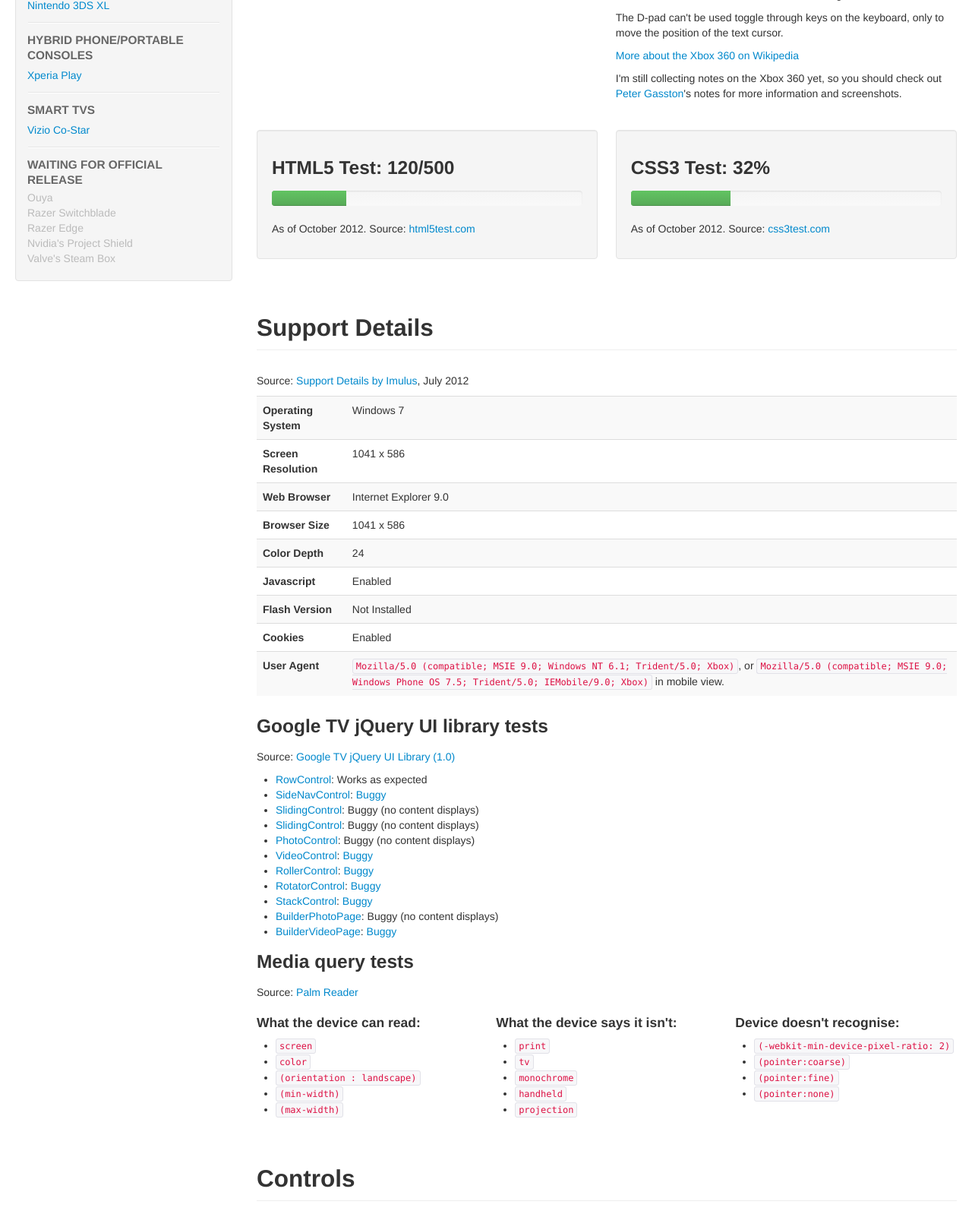
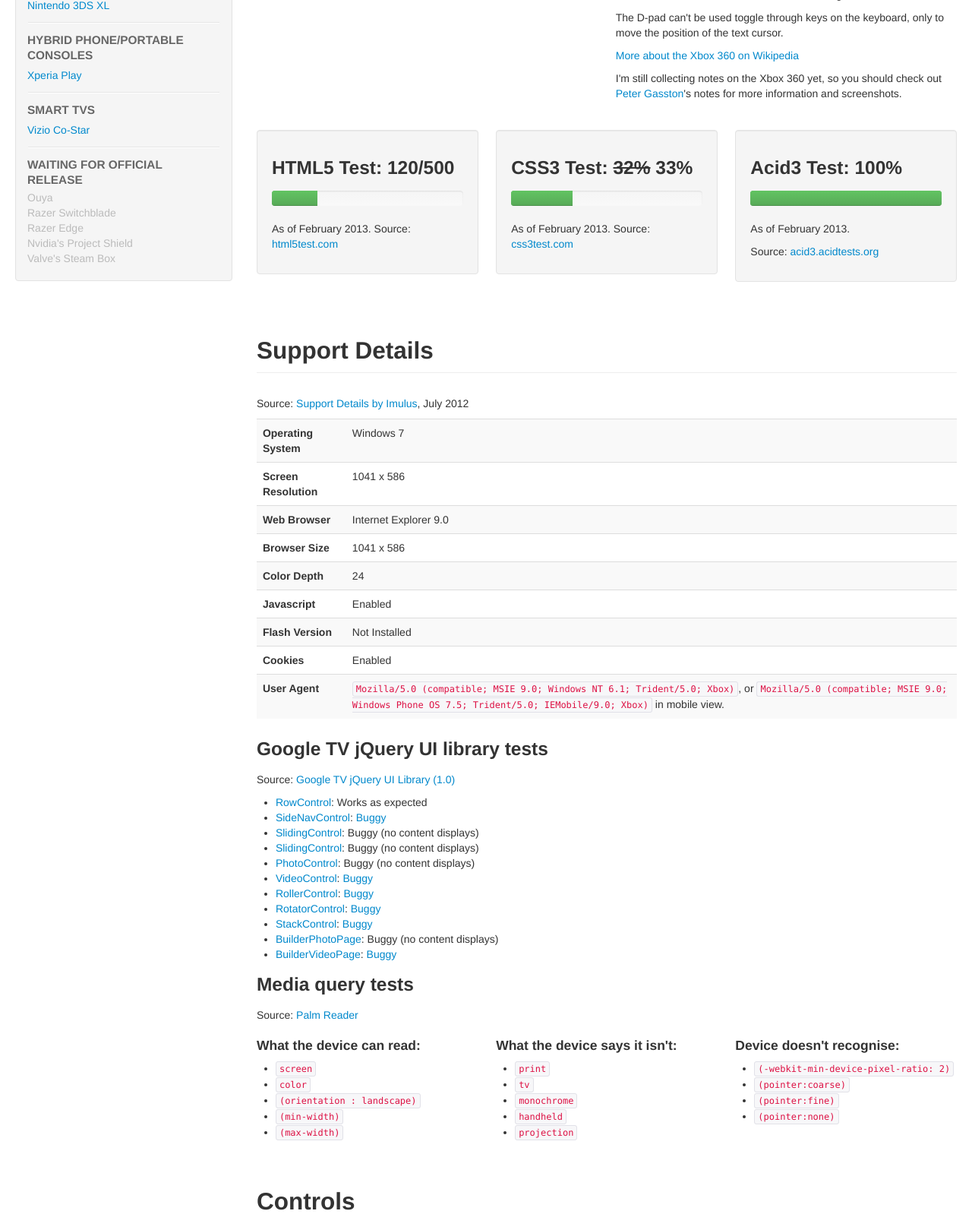
Before and after one commit to maban/console-browsers, a PHP site: page /device/xbox360.php in a window 1280 px wide. Shown: the part 493-2091 px from the top of the page at 76% size. Run offline with PHP 8.4, Linux system fonts and the light colour scheme; some libraries are stand-ins or nearby versions.

Commit message:
Add psp 3000 and xbox 360 updates

```diff
--- a/device/psp-3000.php
+++ b/device/psp-3000.php
@@ -15,6 +15,8 @@
 		<div class="span9">
 
 			<h1 class="page-header">Sony PSP-3000</h1>
+
+			<p class="alert alert-info">Many thanks to <a href="http://pazguille.me/">Guillote Paz</a> for doing the research for this console browser.</p>
 
 			<p class="lead browser browser-unknown">Identifies itself as Netscape 4.0, but is actually a version of NetFront.</p>
 
--- a/device/xbox360.php
+++ b/device/xbox360.php
@@ -58,20 +58,29 @@
 
 			<div class="row-fluid">
 
-				<div class="span6 well">
+				<div class="span4 well">
 					<h3>HTML5 Test: 120/500</h3>
 					<div class="progress progress-success">
 					  <div class="bar" style="width: 24%"></div>
 					</div>
-					<p>As of October 2012. Source: <a href="http://html5test.com">html5test.com</a></p>
+					<p>As of February 2013. Source: <a href="http://html5test.com">html5test.com</a></p>
 				</div>
 
-				<div class="span6 well">
-					<h3>CSS3 Test: 32%</h3>
+				<div class="span4 well">
+					<h3>CSS3 Test: <s>32%</s> 33%</h3>
 					<div class="progress progress-success">
 					  <div class="bar" style="width: 32%"></div>
 					</div>
-					<p>As of October 2012. Source: <a href="http://css3test.com">css3test.com</a></p>
+					<p>As of February 2013. Source: <a href="http://css3test.com">css3test.com</a></p>
+				</div>
+
+				<div class="span4 well">
+					<h3>Acid3 Test: 100%</h3>
+					<div class="progress progress-success">
+					  <div class="bar" style="width: 100%"></div>
+					</div>
+					<p>As of February 2013.</p>
+					<p>Source: <a href="http://acid3.acidtests.org/">acid3.acidtests.org</a></p>
 				</div>
 
 			</div>
```
